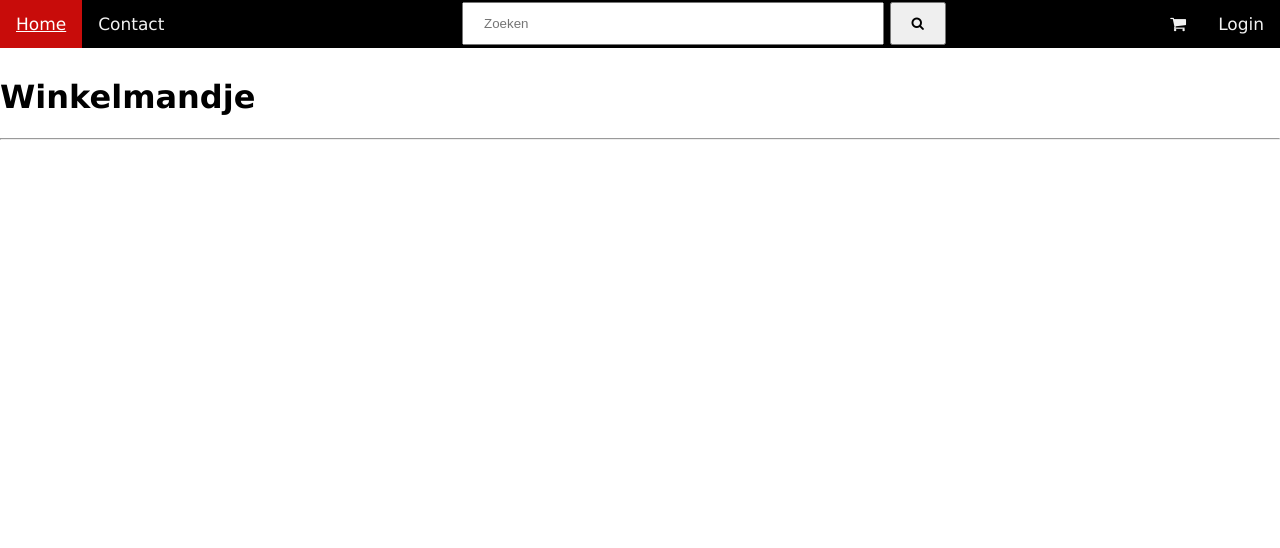
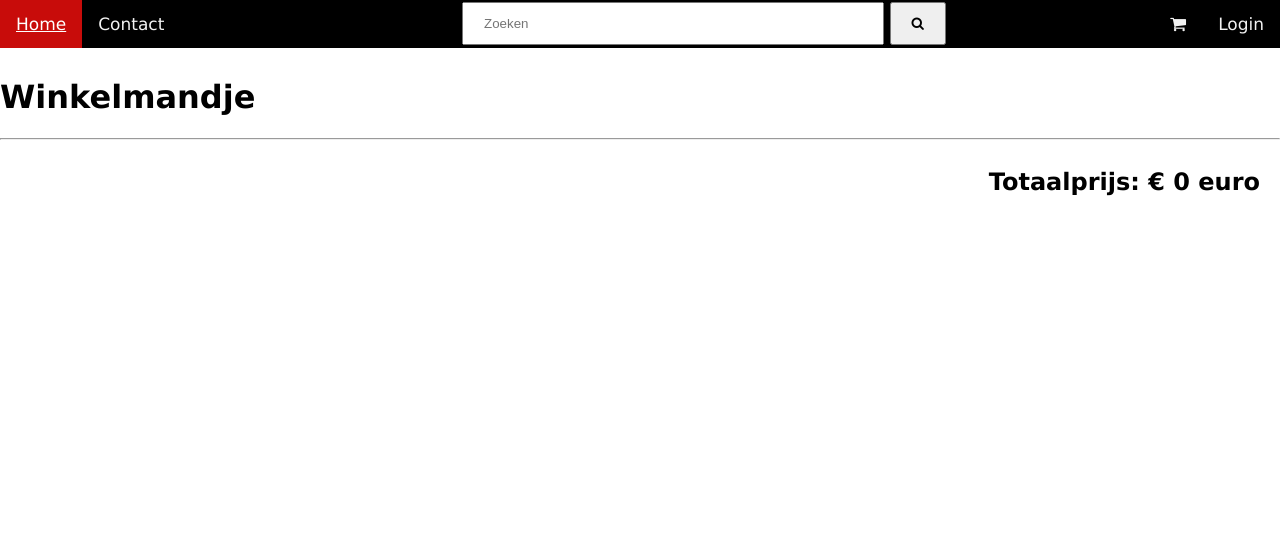
Before and after one commit to JosDUisterhout/wwi, a PHP site: page /cart.php in a window 1280 px wide. Shown: the top 548 px of the page. Run offline with PHP 8.4, Linux system fonts and the light colour scheme; data that the repository does not hold is empty.

Commit message:
totaal prijs toegevoegd aan cart

```diff
--- a/cart.php
+++ b/cart.php
@@ -1,4 +1,4 @@
-<?php
+        <?php
 include('include.php');
 
 if(isset($_POST['cart'])) {
@@ -19,13 +19,15 @@ if(isset($_POST['remove_cart'])){
 </div>
     <hr>
 <?php
+$totaalprijs = 0;
 if(isset($_SESSION["cart"])){
     foreach ($_SESSION["cart"] as $product){
         $product = productenItem($product);
         $productID = $product[0]['StockItemID'];
         $productNaam = $product[0]['StockItemName'];
-        $productPrijs = $product[0]['RecommendedRetailPrice'];
+        $productPrijs = ceil($product[0]['RecommendedRetailPrice']);
         $productdails = $product[0] ["SearchDetails"];
+        $totaalprijs = $totaalprijs + $productPrijs;
 //        print_r($product);
 ?>
 <div class="cartrow flex-container">
@@ -43,11 +45,17 @@ if(isset($_SESSION["cart"])){
             <button type="submit" name="remove_cart" class="delete_button cursor"><i class="fa fa-trash"> </i></button>
         </form>
     </div>
+</div>
+<hr>
 
-</div>
-        <hr>
 
 <?php
     }
 }
+
 ?>
+        <div class="cartrow flex-container">
+            <div class="cart_totaalprijs">
+                <h2><?php print("Totaalprijs: € $totaalprijs euro"); ?></h2>
+            </div>
+        </div>
--- a/functies.php
+++ b/functies.php
@@ -124,7 +124,7 @@ function toevoegenProductWinkelmand($id, $toevoegen){
                 $array2 = array($id);
                 $_SESSION["cart"] = array_merge($array1, $array2);
             }
-        }else{
+        } else {
             $_SESSION["cart"] = array($id);
         }
     }
--- a/producten.php
+++ b/producten.php
@@ -109,7 +109,7 @@ $productdails = $producten[0] ["SearchDetails"];
             </div>
             <div class="column">
                 <?php
-                print("<img class='demo cursor' src='plaatjeswwi/id$productid.jpg' style='width:100%' onclick='currentSlide(1)' alt='product' onerror='this.src=\"plaatjeswwi/default.jpg\"'>")
+                print("<img class='demo cursor' src='plaatjeswwi/id$productID.jpg' style='width:100%' onclick='currentSlide(1)' alt='product' onerror='this.src=\"plaatjeswwi/default.jpg\"'>")
                 ?>
             </div>
             <div class="column">
@@ -157,7 +157,6 @@ $productdails = $producten[0] ["SearchDetails"];
             dots[slideIndex-1].className += " active";
             captionText.innerHTML = dots[slideIndex-1].alt;
         }
-
     </script>
 </body>
 </html>
--- a/stylesheet.css
+++ b/stylesheet.css
@@ -532,6 +532,12 @@ relatedproduct  {
     margin-right: 20px;
 }
 
+.cart_totaalprijs {
+    text-align: right;
+    width: 100%;
+    margin-right: 20px;
+}
+
 .container{
     width: 90%;
     margin: auto;
```
